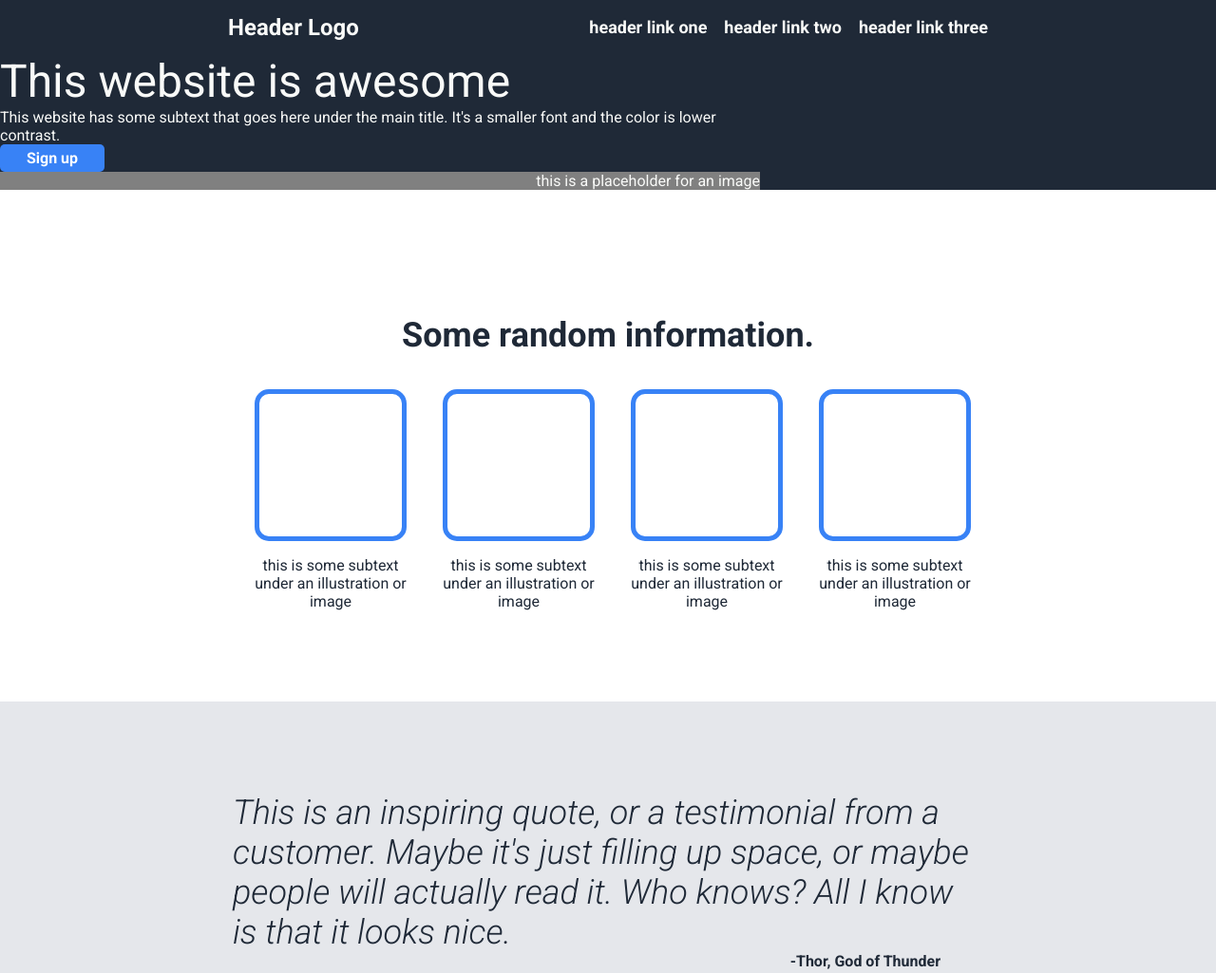
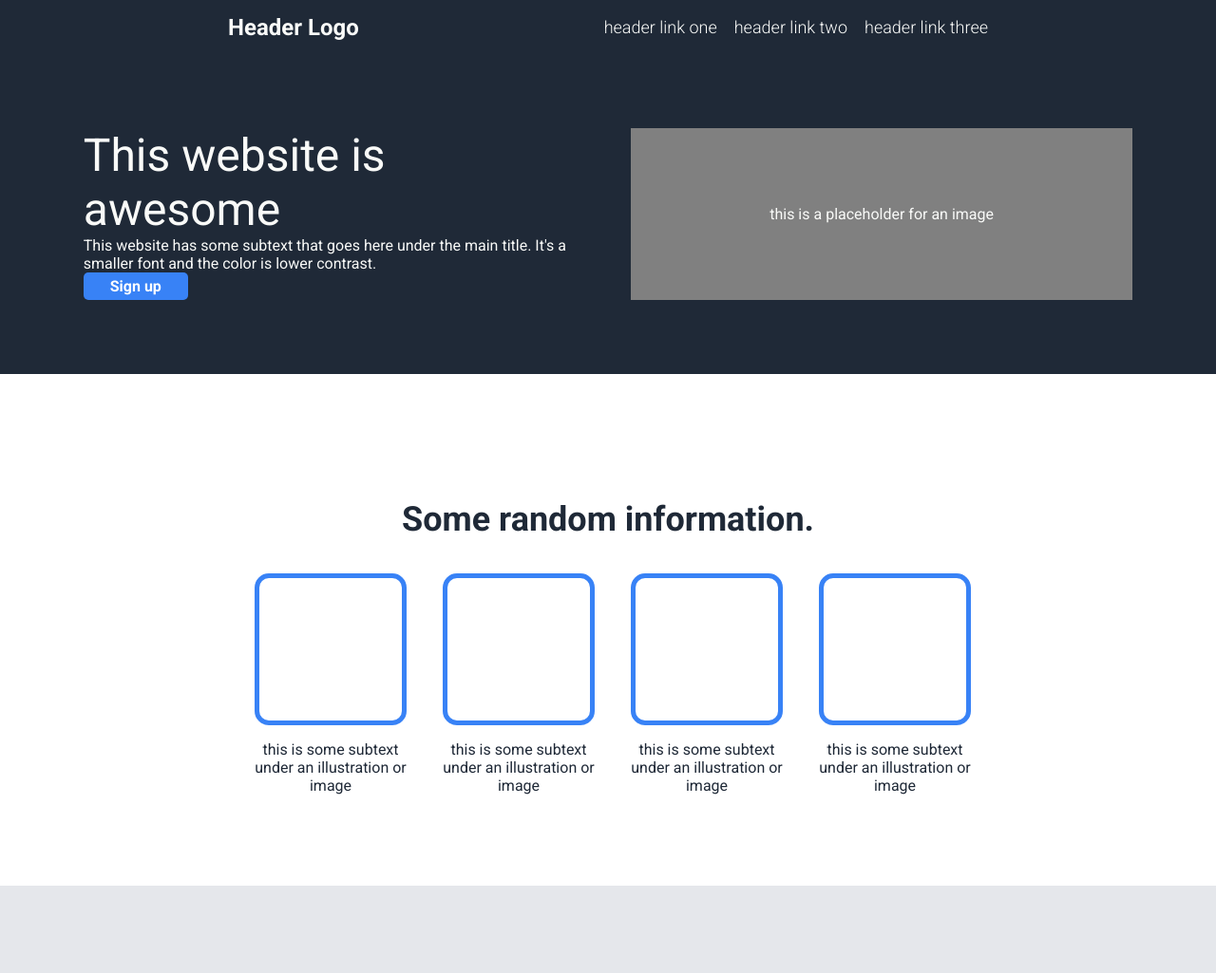
Before and after one commit to 5ftsprout/Project-landing-page, a plain HTML site: page index.html in a window 1280 px wide. Shown: the top 1025 px of the page at 95% size. Drawn offline with Linux system fonts and the light colour scheme.

Commit message:
Fixed typo in style.css .main-left .main_left. Finished up .main div.

```diff
--- a/index.html
+++ b/index.html
@@ -29,7 +29,7 @@
                     <div class="button">Sign up</div>
                 </div>
                 <div class="main_right">
-                    this is a placeholder for an image
+                    <div class="main_subtext">this is a placeholder for an image</div>
                 </div>
             </div>
         </div>
--- a/style.css
+++ b/style.css
@@ -12,7 +12,7 @@ body {
     background-color: #1F2937;
 }
 
-.header, .content, .content.main, .footer {
+.header, .content, .main, .main_content, .footer {
     display: flex;
     align-items: center;
     margin: 0;
@@ -39,6 +39,7 @@ ul {
 
 li {
     list-style: none;
+    font-weight: 300;
 }
 
 .content {
@@ -54,30 +55,28 @@ li {
     background-color: #1F2937;
     color: #F9FAF8;
     width: 100%;
-    margin: 0;
-    gap: 1em;
+    padding: 3em;
+    justify-content: center;
 }
 
 .main_content {
-    max-width: 800px;
     display: flex;
-
-    flex-wrap: wrap;
-    align-items: center;
-    justify-content: center;
+    align-items: stretch;
+    justify-content: space-between;
+    margin: 30px;
+    padding: 0px;
+    gap: 3em;
 }
 
-.main-left {
+.main_left {;
     display: flex;
+    flex: 1 1 0px;
+    flex-direction: column;
     flex-wrap: wrap;
-    flex: 1;
-    flex-direction: column;
-    flex-basis: 300px;
 }
 
 .main_text {
     display: flex;
-
     flex-wrap: wrap;
     font-size: 48px;
     font-weight: extra-bold;
@@ -104,10 +103,10 @@ li {
 
 .main_right{
     background-color: grey;
-    width: 300px;
     display: flex;
-    flex: 1;
-    justify-content: flex-end;
+    flex: 1 1 0px;
+    align-items: center;
+    justify-content: center;
 }
 
 .info {
```
